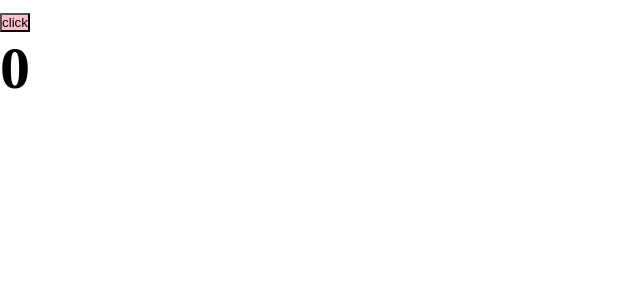
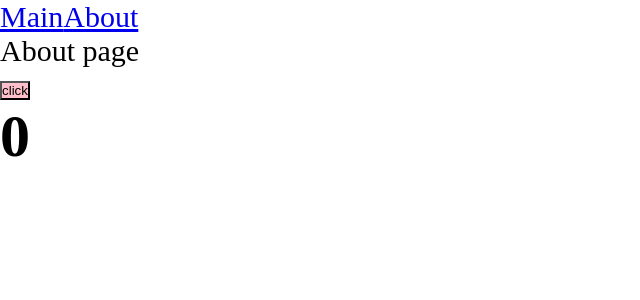
Before and after one commit to mvodyanov/blog-pet-project, a React app: page /about in a window 1280 px wide. Shown: the top 300 px of the page, without its empty margins (0-640 px from the left). Built offline with nearby package versions, Linux system fonts and the light colour scheme.

Commit message:
init react browser router

```diff
--- a/config/buildDevServer.ts
+++ b/config/buildDevServer.ts
@@ -4,6 +4,7 @@
 export function buildDevServer(options: BuildOptions): DevServerConfiguration {
     return {
         port: options.port,
+        historyApiFallback: true
         // open: true,
     }
 }
--- a/package.json
+++ b/package.json
@@ -30,6 +30,7 @@
   },
   "dependencies": {
     "react": "^17.0.2",
-    "react-dom": "^17.0.2"
+    "react-dom": "^17.0.2",
+    "react-router-dom": "^6.2.1"
   }
 }
--- a/src/App.tsx
+++ b/src/App.tsx
@@ -1,10 +1,18 @@
+import { Link, Route, Routes } from "react-router-dom";
 import { Counter } from "./components/Counter";
 import "./index.scss";
+import AboutPage from "./pages/AboutPage/AboutPage";
+import MainPage from "./pages/MainPage/MainPage";
 
 export const App = () => {
   return (
     <div className="app">
-      <Counter />
+      <Link to="/">Main</Link>
+      <Link to="/about">About</Link>
+      <Routes>
+        <Route path={"/"} element={<MainPage/>} />
+        <Route path={"/about"} element={<AboutPage/>} />
+      </Routes>
     </div>
   );
 };
--- a/src/index.tsx
+++ b/src/index.tsx
@@ -1,4 +1,10 @@
 import { render } from "react-dom";
+import { BrowserRouter } from "react-router-dom";
 import { App } from "./App";
 
-render(<App />, document.getElementById("root"));
+render(
+  <BrowserRouter>
+    <App />
+  </BrowserRouter>,
+  document.getElementById("root")
+);
--- /dev/null
+++ b/src/pages/AboutPage/AboutPage.tsx
@@ -0,0 +1,12 @@
+import { Counter } from "../../components/Counter";
+
+const AboutPage = () => {
+  return (
+    <div>
+      About page
+      <Counter />
+    </div>
+  );
+};
+
+export default AboutPage;
--- /dev/null
+++ b/src/pages/MainPage/MainPage.tsx
@@ -0,0 +1,9 @@
+const MainPage = () => {
+    return (
+        <div>
+            MainPage
+        </div>
+    );
+};
+
+export default MainPage;
--- a/tsconfig.json
+++ b/tsconfig.json
@@ -6,7 +6,6 @@
     "target": "es5",
     "jsx": "react-jsx",
     "allowJs": true,
-    "baseUrl": ".",
     "moduleResolution": "node",
     // esModuleInterop позволяет работать с пакетами, которые используют
     // common js как с обычными пакета с помощью import (require() module.export) = common js
```
Also changed, not shown: src/pages/AboutPage/AboutPage.async.tsx (added, +7 -0 lines), src/pages/MainPage/MainPage.async.tsx (added, +7 -0 lines), 1 other file (tests, documents, lock files or other folders).
